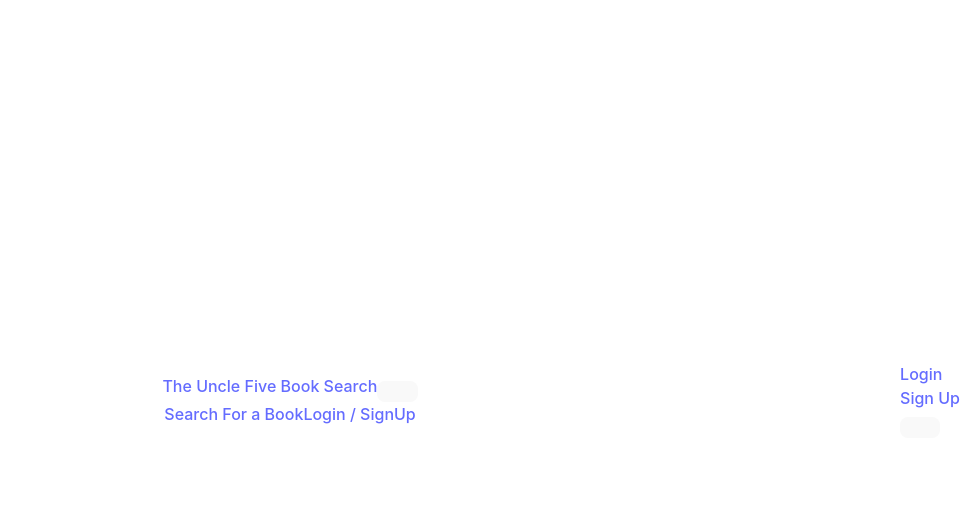
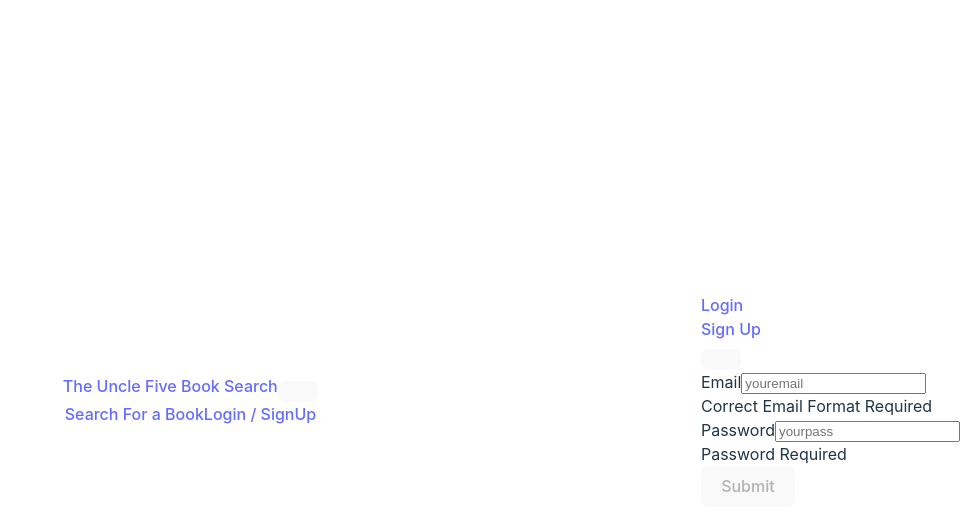
Before and after one commit to mercurioregon/mernproject, a React (Vite) app in the folder reactfullstack/client/: page / in a window 1280 px wide. Both pictures are taken after a click on the button "Login / SignUp". Shown: the top 530 px of the page, without its empty margins (320-1280 px from the left). Built offline with nearby package versions, Linux system fonts and the light colour scheme.

Commit message:
login state logic

```diff
--- a/reactfullstack/client/src/components/Login/index.jsx
+++ b/reactfullstack/client/src/components/Login/index.jsx
@@ -12,7 +12,7 @@ const handleInputChange = ()=> {
 
 }
 const Login = () => {
-    const [logInData, setLogInData]=useState({email:"", password})
+    const [logInData, setLogInData]=useState({email:"", password:""})
 
     return (
         <>
@@ -23,11 +23,36 @@ const Login = () => {
                 type="text"
                 placeholder="youremail"
                 name="email"
-                onChange={handleInputChange}>
-                                    </Form.Control>
+                onChange={handleInputChange}
+                    value={logInData.email}
+                    required
 
+                                    ></Form.Control>
+                    <Form.Control.Feedback type="invalid">Correct Email Format Required</Form.Control.Feedback>
             </Form.Group>
+
+            <Form.Group className="mb-3">
+                <Form.Label htmlFor="pass">Password</Form.Label>
+                <Form.Control
+                type="text"
+                placeholder="yourpass"
+                name="pass"
+                onChange={handleInputChange}
+                    value={logInData.password}
+                    required
+
+                                    ></Form.Control>
+                    <Form.Control.Feedback type="invalid">Password Required</Form.Control.Feedback>
+            </Form.Group>
+            <Button
+            disabled= {!(logInData.email && logInData.password)}
+            type="submit"
+            variant="success"
+            >
+            Submit
+            </Button>
         </Form>
         </>
     )
 }
+export default Login
--- a/reactfullstack/client/src/components/NavBar/index.jsx
+++ b/reactfullstack/client/src/components/NavBar/index.jsx
@@ -1,8 +1,8 @@
 import {Link} from "react-router-dom"
-
-import {Navbar, Container, Tab, Modal, Nav} from "react-bootstrap"
+import {Navbar, Container, Tab, Modal, Nav, TabContainer} from "react-bootstrap"
 import Auth from "../../utils/auth"
 import {useState} from "react"
+import Login from "../Login"
 
 const myNav =()=>{
     const [showModal, setShowModal]= useState(false)
@@ -47,7 +47,7 @@ const myNav =()=>{
             show={showModal}
             onHide= {()=>{setShowModal(false)} }
                 aria-labeledBy= "signup">
-                    <Tab.Container>
+                    <Tab.Container defaultActiveKey={"login"}>
                         <Modal.Header closeButton>
                       <Modal.Title id="signup">
                         <Nav variant="pills">
@@ -63,6 +63,16 @@ const myNav =()=>{
                         </Nav>
                       </Modal.Title>
                         </Modal.Header>
+                        <Modal.Body >
+                            <Tab.Content>
+                                <Tab.Pane eventKey="login">
+                                <Login handleModalClose= {()=>{setShowModal}}></Login>
+                                </Tab.Pane>
+                                <Tab.Pane eventKey="signup">
+
+                                </Tab.Pane>
+                            </Tab.Content>
+                        </Modal.Body>
                     </Tab.Container>
         </Modal>
     </>
```
